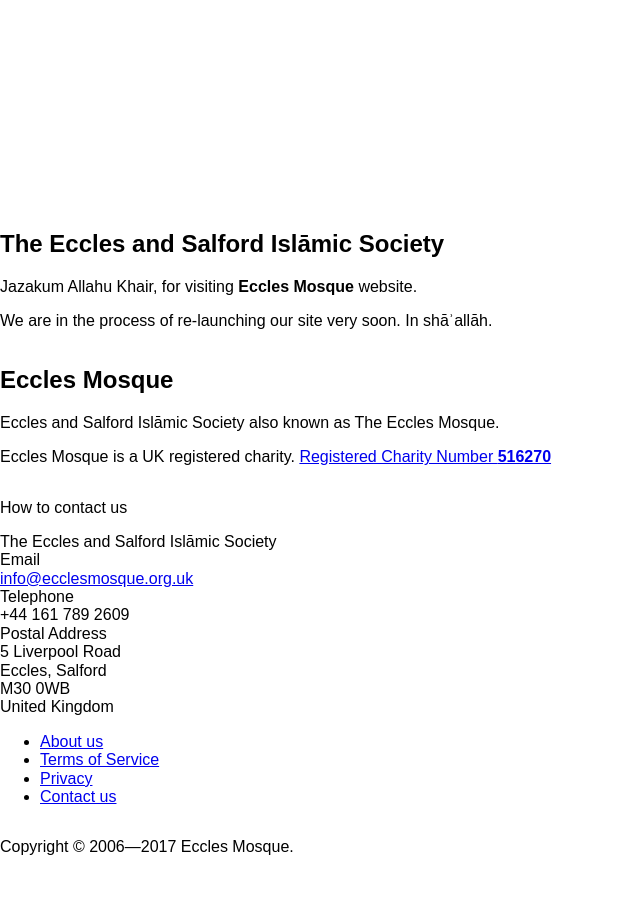
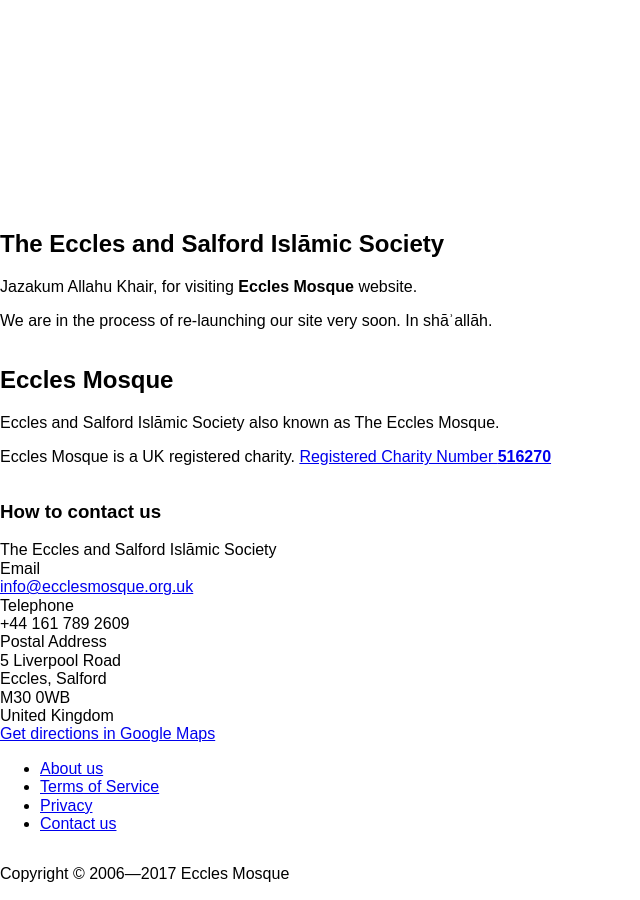
Before and after one commit to ecclesmosque/ecclesmosque.github.io, a Jekyll site: the page built from _pages/home.md, in a window 1280 px wide and 900 px high, scrolled down 2092 px. Shown: the whole window, without its empty margins (0-640 px from the left). Built offline with Jekyll 4.4.1, drawn with Linux system fonts in a browser that asks for light colours; before the commit the page ends 2965 px from its top, so only the background shows below that.

```diff
--- a/_assets/styles/_fonts.scss
+++ b/_assets/styles/_fonts.scss
@@ -1,2 +1,7 @@
 // em-icons.css Imports
 @import 'icons/em-icons';
+
+[class^="icon-"]:before, [class*=" icon-"]:before {
+  margin-right: 0;
+  margin-left: 0;
+}
--- a/_assets/styles/app.scss
+++ b/_assets/styles/app.scss
@@ -4,7 +4,7 @@
 
 @import "reset";
 @import "gel";
-@import "icons";
+@import "fonts";
 
 @import "partials/base";
 @import "partials/header";
--- a/_includes/contact-hcard.html
+++ b/_includes/contact-hcard.html
@@ -1,19 +1,24 @@
 <div id="{{ site.baseurl }}" class="vcard hcard-{{ site.title | slugify }}" itemscope itemtype="http://schema.org/Organization">
   <div class="org em-contacts-info__org" itemprop="name">{{ site.subtitle }}</div>
-  <div>
-    <i class="fa fa-envelope"></i> Email <div><a class="email em-contacts-info__email" href="mailto:{{ contact.email }}" itemprop="email">{{ contact.email }}</a></div>
+  <div class="em-contacts-info__email">
+    <i class="em-icons icon-mail-alt"></i> Email <div class="em-contacts-info__email-detail"><a class="email em-contacts-info__email" href="mailto:{{ contact.email }}" itemprop="email">{{ contact.email }}</a></div>
   </div>
   <div class="em-contacts-info__tel">
-    <i class="fa fa-phone-square"></i> Telephone <div class="tel" itemprop="telephone">{{ contact.telephone }}</div>
+    <i class="em-icons icon-phone-squared"></i> Telephone <div class="tel em-contacts-info__tel-details" itemprop="telephone">{{ contact.telephone }}</div>
   </div>
   {% if contact.address %}
   <div class="adr em-contacts-info__address" itemprop="address" itemscope itemtype="http://schema.org/PostalAddress">
-    <div><i class="fa fa-map-marker"></i> Postal Address</div>
-    <div class="street-address" itemprop="streetAddress">{{ contact.address.street }}</div>
-    <span class="locality" itemprop="addressLocality">{{ contact.address.town }}</span>,
-    <span class="locality" itemprop="addressRegion">{{ contact.address.city }}</span>
-    <div class="postal-code" itemprop="postalCode">{{ contact.address.postcode }}</div>
-    <div class="country-name" itemprop="addressCountry">{{ contact.address.country }}</div>
+    <div class="em-contacts-info__address-heading"><i class="em-icons icon-location"></i> Postal Address</div>
+
+    <div class="em-contacts-info__address-details">
+      <div class="street-address" itemprop="streetAddress">{{ contact.address.street }}</div>
+      <span class="locality" itemprop="addressLocality">{{ contact.address.town }}</span>,
+      <span class="locality" itemprop="addressRegion">{{ contact.address.city }}</span>
+      <div class="postal-code" itemprop="postalCode">{{ contact.address.postcode }}</div>
+      <div class="country-name" itemprop="addressCountry">{{ contact.address.country }}</div>
+    </div>
+
+    <div class="em-contacts-info__address-get-direction"><i class="em-icons icon-direction"></i> <a href="https://www.google.co.uk/maps/dir/''/{{ contact.address.street }},+{{ contact.address.town }},+{{ contact.address.city }}+{{ contact.address.postcode }}" target="_google-maps">Get directions in Google Maps</a></div>
   </div>
   {% endif %}
 </div>
--- a/_includes/contacts.html
+++ b/_includes/contacts.html
@@ -2,7 +2,7 @@
 {% assign contact = site.contact %}
 <div class="em-contacts-info__wrapper em-layout">
 	<div class="em-contacts-info em-layout__item">
-		<p class="em-contacts-info_heading">How to contact us</p>
+		<h3 class="em-contacts-info_heading">How to contact us</h3>
 	</div>
 	<div class="em-contacts-info_address em-layout__item">
 		{% include contact-hcard.html %}
--- a/_includes/footer/content.html
+++ b/_includes/footer/content.html
@@ -17,7 +17,7 @@
         {% include navigation/footer.html %}
       </div>
       <div class="em-layout__item em-footer__column em-footer__column--copyright">
-         <p>Copyright &copy; 2006&mdash;{{ site.time | date: '%Y' }} {{ site.title }}.</p>
+         <p>Copyright &copy; 2006&mdash;{{ site.time | date: '%Y' }} {{ site.title }}</p>
       </div>
     </div>
 
```
Also changed, not shown: _assets/styles/partials/_footer.scss (+22 -2 lines).
